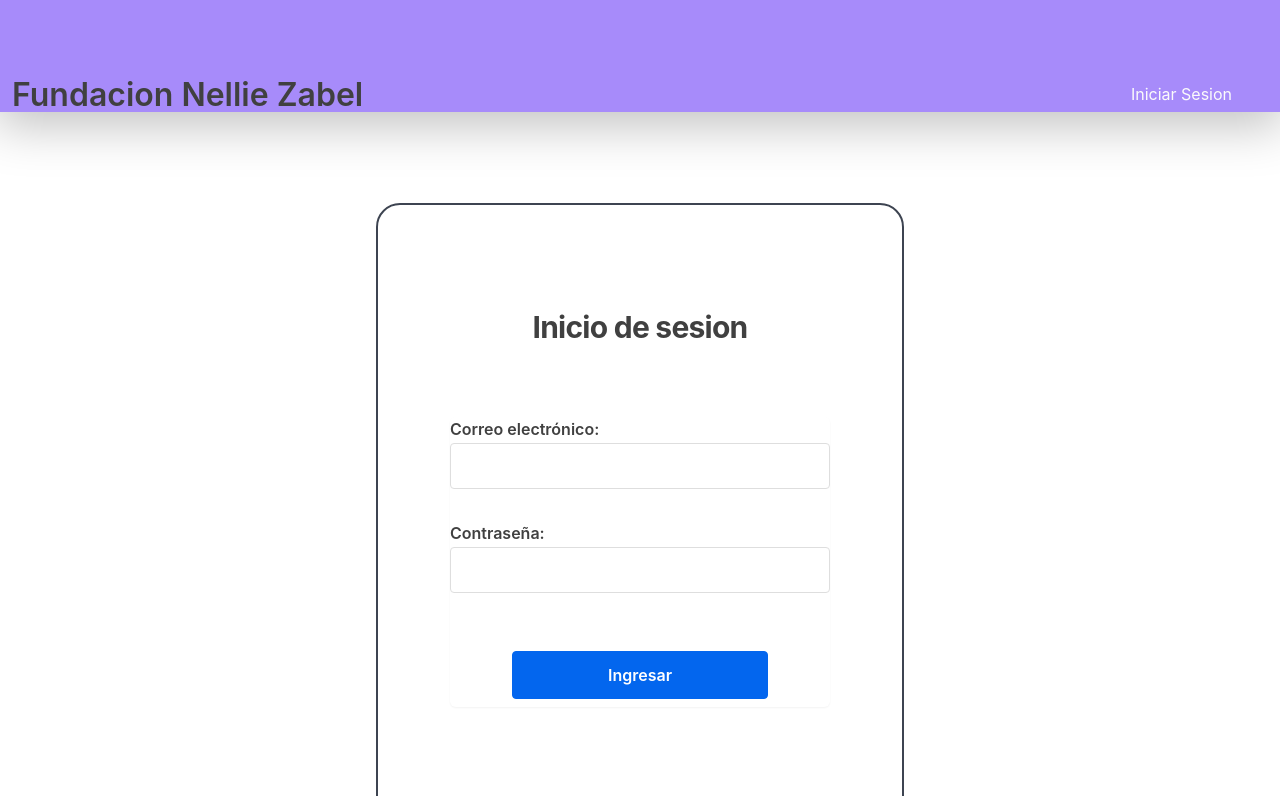
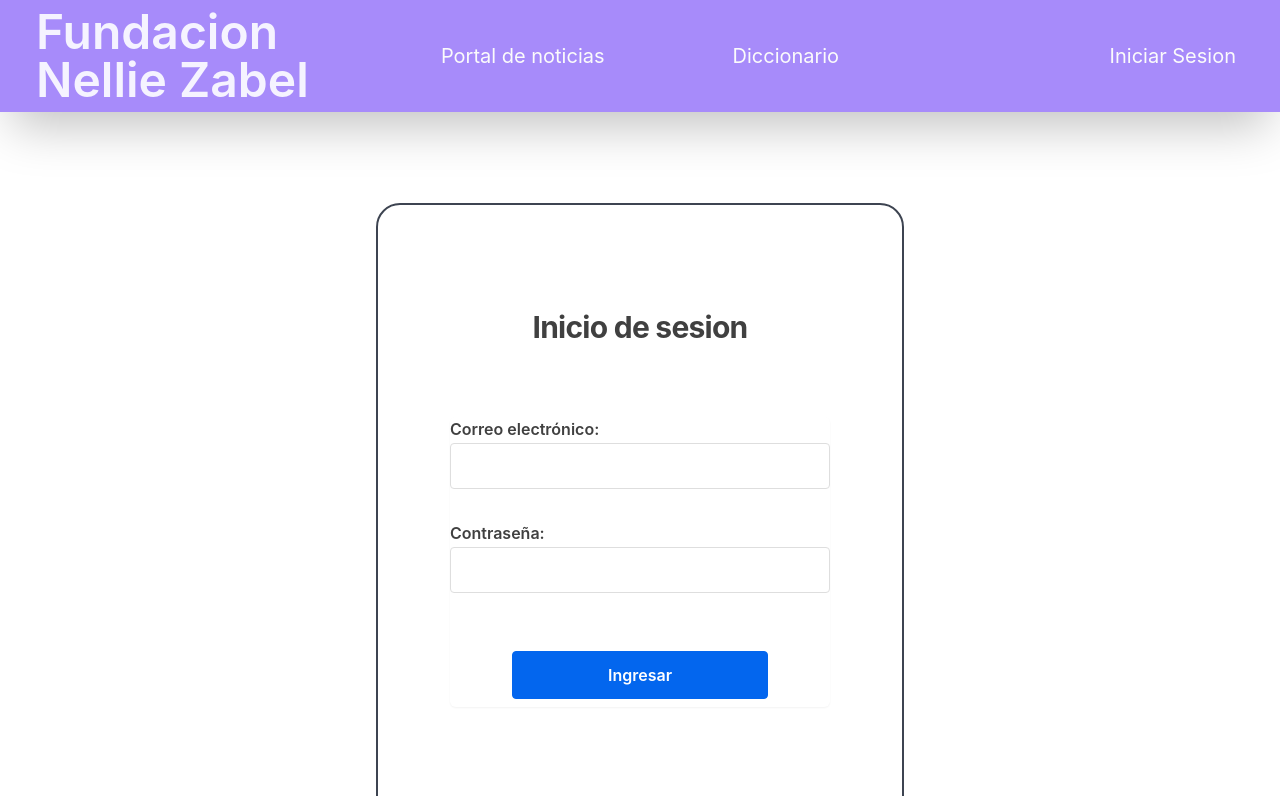
Before and after one commit to Jimeneznet/nelliezabel, a React (Create React App) app: page /login in a window 1280 px wide. Shown: the top 796 px of the page. Built offline with nearby package versions, Linux system fonts and the light colour scheme; no server answers.

Commit message:
feat: navigation and auth control was added to the navbar

```diff
--- a/src/components/Header.tsx
+++ b/src/components/Header.tsx
@@ -1,11 +1,82 @@
-import React from "react";
+import { auth, logout } from "../lib/config/firebase.config";
+import { useAuthState } from "react-firebase-hooks/auth";
+import { Link } from "react-router-dom";
 
 const Header = ({ children }: any) => {
+  const [user, loading] = useAuthState(auth);
   return (
-    <div className="bg-secondaryHeader  h-[7rem] shadow-2xl z-1">
-      <h1 className="text-white  text-5xl p-7">{children}</h1>
+    <div className="navbar bg-secondaryHeader  h-[7rem] shadow-2xl z-1">
+      <div className="navbar-start">
+        <h1 className="text-white text-5xl px-2 md:p-7">{children}</h1>
+      </div>
+      <div className="navbar-center">
+        {user ? null : (
+          <div>
+            <Link className="text-[#fbfbfb] text-xl mx-16 w-40" to="/">
+              Portal de noticias
+            </Link>
+            <Link
+              className="text-[#fbfbfb] text-xl mx-16 w-40"
+              to="/dictionary"
+            >
+              Diccionario
+            </Link>
+          </div>
+        )}
+      </div>
+      <div className="navbar-end">
+        {user ? (
+          <div>
+            <button
+              className="btn btn-ghost mx-4 text-white"
+              onClick={() => logout()}
+            >
+              Cerrar Sesión
+            </button>
+          </div>
+        ) : (
+          <div>
+            <Link className="text-[#fbfbfb] mx-9 text-xl" to="/login">
+              Iniciar Sesion
+            </Link>
+          </div>
+        )}
+      </div>
     </div>
   );
 };
 
 export default Header;
+
+/**
+ *
+ *
+ <div className="navbar bg-base-100">
+  <div className="navbar-start">
+    <div className="dropdown">
+      <label tabIndex={0} className="btn btn-ghost btn-circle">
+        <svg xmlns="http://www.w3.org/2000/svg" className="h-5 w-5" fill="none" viewBox="0 0 24 24" stroke="currentColor"><path strokeLinecap="round" strokeLinejoin="round" strokeWidth="2" d="M4 6h16M4 12h16M4 18h7" /></svg>
+      </label>
+      <ul tabIndex={0} className="menu menu-compact dropdown-content mt-3 p-2 shadow bg-base-100 rounded-box w-52">
+        <li><a>Homepage</a></li>
+        <li><a>Portfolio</a></li>
+        <li><a>About</a></li>
+      </ul>
+    </div>
+  </div>
+  <div className="navbar-center">
+    <a className="btn btn-ghost normal-case text-xl">daisyUI</a>
+  </div>
+  <div className="navbar-end">
+    <button className="btn btn-ghost btn-circle">
+      <svg xmlns="http://www.w3.org/2000/svg" className="h-5 w-5" fill="none" viewBox="0 0 24 24" stroke="currentColor"><path strokeLinecap="round" strokeLinejoin="round" strokeWidth="2" d="M21 21l-6-6m2-5a7 7 0 11-14 0 7 7 0 0114 0z" /></svg>
+    </button>
+    <button className="btn btn-ghost btn-circle">
+      <div className="indicator">
+        <svg xmlns="http://www.w3.org/2000/svg" className="h-5 w-5" fill="none" viewBox="0 0 24 24" stroke="currentColor"><path strokeLinecap="round" strokeLinejoin="round" strokeWidth="2" d="M15 17h5l-1.405-1.405A2.032 2.032 0 0118 14.158V11a6.002 6.002 0 00-4-5.659V5a2 2 0 10-4 0v.341C7.67 6.165 6 8.388 6 11v3.159c0 .538-.214 1.055-.595 1.436L4 17h5m6 0v1a3 3 0 11-6 0v-1m6 0H9" /></svg>
+        <span className="badge badge-xs badge-primary indicator-item"></span>
+      </div>
+    </button>
+  </div>
+</div>
+ */
--- a/src/components/Layout.tsx
+++ b/src/components/Layout.tsx
@@ -1,11 +1,10 @@
-import React from "react";
 import SideNavbar from "./SideNavbar";
 
 const Layout = ({ children }: any) => {
   return (
-    <div className="h-screen flex flex-row justify-start">
+    <div className="h-screen flex justify-start">
       <SideNavbar />
-      <div className="bg-white flex-1 p-4 text-black text-5xl shadow-2xl">
+      <div className="bg-white flex-1">
         <div className="h-200px">{children}</div>
       </div>
     </div>
--- a/src/components/SideNavbar.tsx
+++ b/src/components/SideNavbar.tsx
@@ -10,10 +10,9 @@
 
 
 const menuItems = [
-  { id: 1, label: "Noticias", icon: ArticleIcon, link: "/admin/news" },
-  { id: 2, label: "Personal", icon: UserIcon, link: "/admin/users" },
-  { id: 3, label: "Diccionario", icon: HomeIcon, link: "/admin/dictionary" },
-  { id: 4, label: "Juego", icon: VideosIcon, link: "/admin/game" },
+  { id: 1, label: "Administración de Noticias", icon: ArticleIcon, link: "/admin/news" },
+  { id: 2, label: "Administración de Usuarios", icon: UserIcon, link: "/admin/users" },
+  { id: 3, label: "Administración de Palabras", icon: HomeIcon, link: "/admin/crud-dictionary" },
 ];
 
 const SideNavbar = () => {
--- a/src/pages/Login.tsx
+++ b/src/pages/Login.tsx
@@ -3,7 +3,7 @@
 import { auth, logInWithEmailAndPassword, signInWithGoogle } from "../lib/config/firebase.config";
 import { useAuthState } from "react-firebase-hooks/auth";
 import { useNavigate } from 'react-router-dom';
-import LoginHeader from '../components/LoginHeader'
+import Header from '../components/Header'
 
 
 const Login = () => {
@@ -35,9 +35,7 @@
       }, [user, loading]);
     return (
         <div>
-            <LoginHeader>
-            <h2>Fundacion Nellie Zabel</h2>
-            </LoginHeader>
+            <Header>Fundacion Nellie Zabel</Header>
             <LoginView submitHandler={(e: any) => submitHandler(e)}></LoginView>
             <button onClick={iniciarConGoogle}>Google -- --</button>
             {error && <h1>Error al conectar</h1>}
--- a/src/pages/admin/Users.tsx
+++ b/src/pages/admin/Users.tsx
@@ -1,10 +1,11 @@
-import React, { useEffect, useState } from 'react'
+import React, { useEffect, useState } from "react";
 import { logout, auth, db } from "../../lib/config/firebase.config";
 import { useAuthState } from "react-firebase-hooks/auth";
 import { useNavigate } from "react-router-dom";
-import { getUser } from '../../hooks/useGetAuth'
-import AdminView from '../../components/AdminView';
-import Header from '../../components/Header';
+import { getUser } from "../../hooks/useGetAuth";
+import AdminView from "../../components/AdminView";
+import Header from "../../components/Header";
+import Layout from "../../components/Layout";
 
 const Users = () => {
   const [user, loading, error] = useAuthState(auth);
@@ -15,19 +16,17 @@
     if (loading) return;
     if (!user) return navigate("/login");
 
-
-    getUser(user.uid).then((u:any) => setRol(u.data().rol))
+    getUser(user.uid).then((u: any) => setRol(u.data().rol));
   }, [user, loading]);
 
   return (
     <div>
-      <Header>
-        Fundacion Nellie Zabel
-      </Header>
-      <button className='btn' onClick={() => logout()}> Cerrar Sesión</button>
-      <AdminView></AdminView>
+      <Header>Administración de usuarios</Header>
+      <Layout>
+        <AdminView />
+      </Layout>
     </div>
-  )
-}
+  );
+};
 //logout deberia redireccionar
-export default Users
+export default Users;
```
